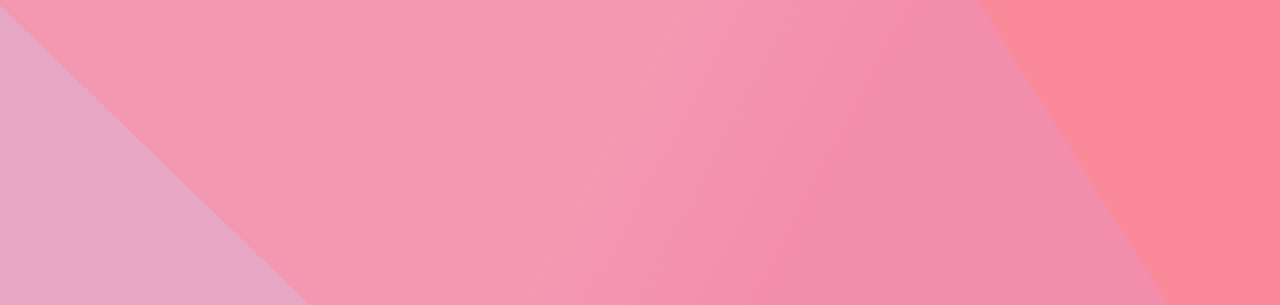
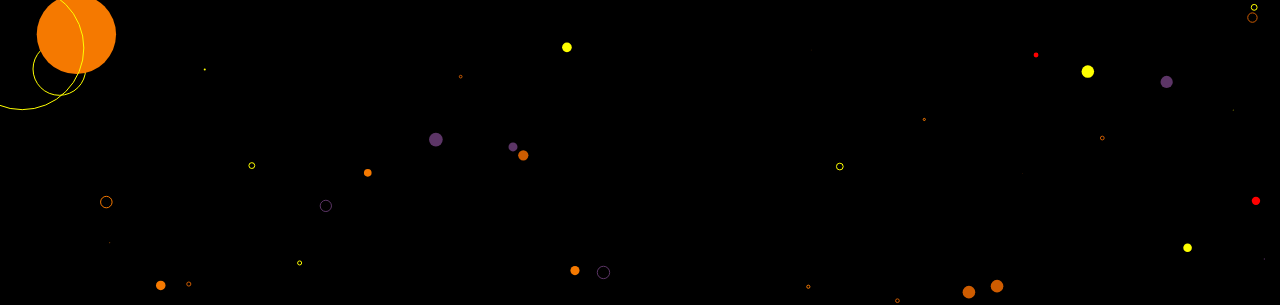
Before and after one commit to Elite6277/todo-refresher-build, a plain HTML site: page index.html in a window 1280 px wide. Shown: the top 305 px of the page. Drawn offline with Linux system fonts and the light colour scheme.

Commit message:
redesign

```diff
--- a/index.html
+++ b/index.html
@@ -1 +1 @@
-<!DOCTYPE html><html lang="en"><head><meta charset="UTF-8"><meta name="viewport" content="width=device-width,initial-scale=1"><title>TO DO LIST</title><link rel="stylesheet" href="css/style.min.css"></head><body><div class="app-container"><h1 class="app-header">TO DO LIST</h1><div class="add-task"><input type="text" autocomplete="off" placeholder="Etmeli isini yaz" id="newTask" class="task-input"> <input type="submit" value="" class="submit-task" id="addTask" title="Add Task"></div><ul class="task-list" id="taskListItems"></ul></div></body><script src="./js/main.js"></script></html>
+<!DOCTYPE html><html lang="en"><head><meta charset="UTF-8"><meta name="viewport" content="width=device-width,initial-scale=1"><title>TO DO LIST</title><link rel="stylesheet" href="css/style.min.css"></head><body><canvas id="test"></canvas><div class="app-container"><div class="neon">Powered by Medet</div><h1 class="app-header">TO DO LIST</h1><div class="add-task"><input type="text" autocomplete="off" placeholder="Etmeli isini yaz" id="newTask" class="task-input"> <input type="submit" value="" class="submit-task" id="addTask" title="Add Task"></div><ul class="task-list" id="taskListItems"></ul></div></body><script src="./js/main.js"></script></html>
--- a/js/main.js
+++ b/js/main.js
@@ -85,3 +85,85 @@ document.addEventListener("DOMContentLoaded", function () {
   // Инициализация загрузки задач из локального хранилища при загрузке страницы
   loadTasks()
 })
+var w = window.innerWidth,
+  h = window.innerHeight,
+  canvas = document.getElementById("test"),
+  ctx = canvas.getContext("2d"),
+  rate = 60,
+  arc = 100,
+  time,
+  count,
+  size = 7,
+  speed = 20,
+  parts = new Array(),
+  colors = ["red", "#f57900", "yellow", "#ce5c00", "#5c3566"]
+var mouse = { x: 0, y: 0 }
+
+canvas.setAttribute("width", w)
+canvas.setAttribute("height", h)
+
+function create() {
+  time = 0
+  count = 0
+
+  for (var i = 0; i < arc; i++) {
+    parts[i] = {
+      x: Math.ceil(Math.random() * w),
+      y: Math.ceil(Math.random() * h),
+      toX: Math.random() * 5 - 1,
+      toY: Math.random() * 2 - 1,
+      c: colors[Math.floor(Math.random() * colors.length)],
+      size: Math.random() * size,
+    }
+  }
+}
+
+function particles() {
+  ctx.clearRect(0, 0, w, h)
+  canvas.addEventListener("mousemove", MouseMove, false)
+  for (var i = 0; i < arc; i++) {
+    var li = parts[i]
+    var distanceFactor = DistanceBetween(mouse, parts[i])
+    var distanceFactor = Math.max(Math.min(15 - distanceFactor / 10, 10), 1)
+    ctx.beginPath()
+    ctx.arc(li.x, li.y, li.size * distanceFactor, 0, Math.PI * 2, false)
+    ctx.fillStyle = li.c
+    ctx.strokeStyle = li.c
+    if (i % 2 == 0) ctx.stroke()
+    else ctx.fill()
+
+    li.x = li.x + li.toX * (time * 0.05)
+    li.y = li.y + li.toY * (time * 0.05)
+
+    if (li.x > w) {
+      li.x = 0
+    }
+    if (li.y > h) {
+      li.y = 0
+    }
+    if (li.x < 0) {
+      li.x = w
+    }
+    if (li.y < 0) {
+      li.y = h
+    }
+  }
+  if (time < speed) {
+    time++
+  }
+  setTimeout(particles, 1000 / rate)
+}
+function MouseMove(e) {
+  mouse.x = e.layerX
+  mouse.y = e.layerY
+
+  //context.fillRect(e.layerX, e.layerY, 5, 5);
+  //Draw( e.layerX, e.layerY );
+}
+function DistanceBetween(p1, p2) {
+  var dx = p2.x - p1.x
+  var dy = p2.y - p1.y
+  return Math.sqrt(dx * dx + dy * dy)
+}
+create()
+particles()
```
Also changed, not shown: css/style.min.css.
